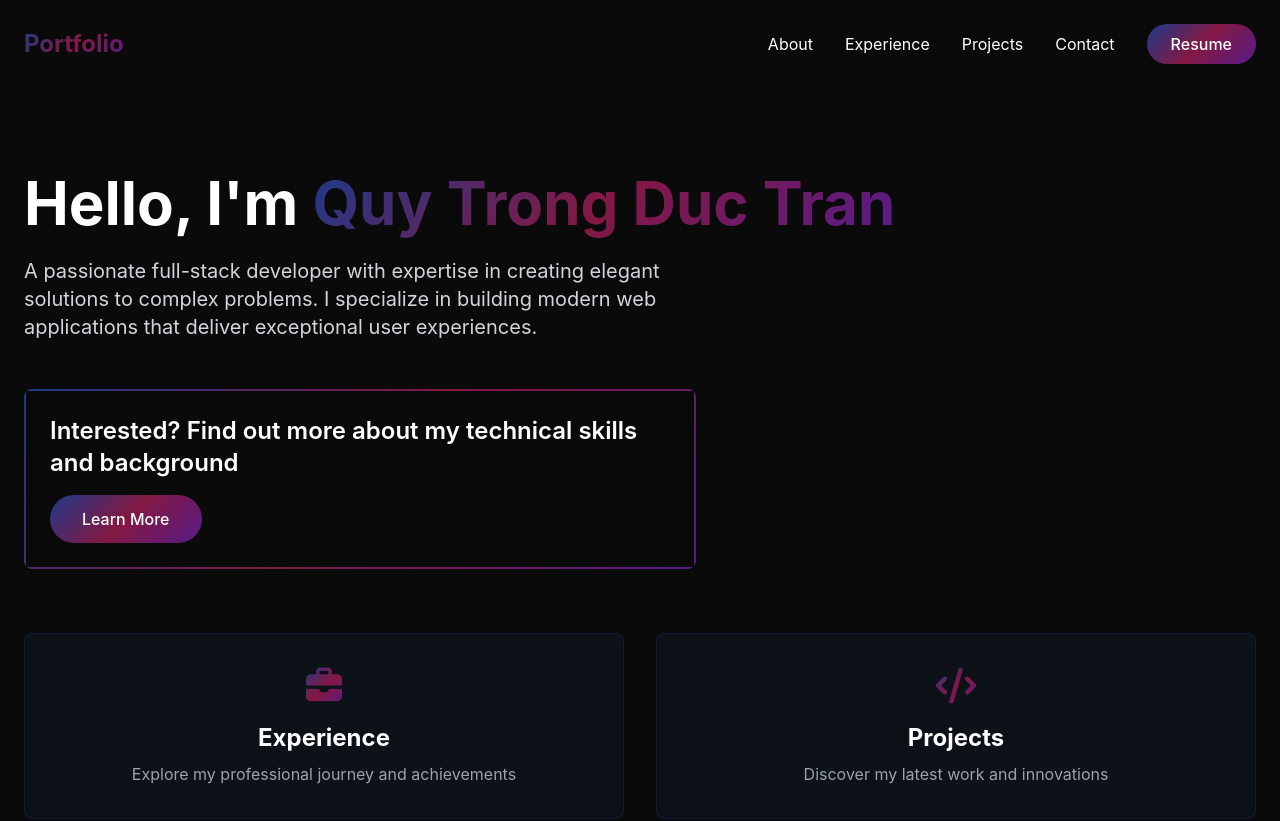
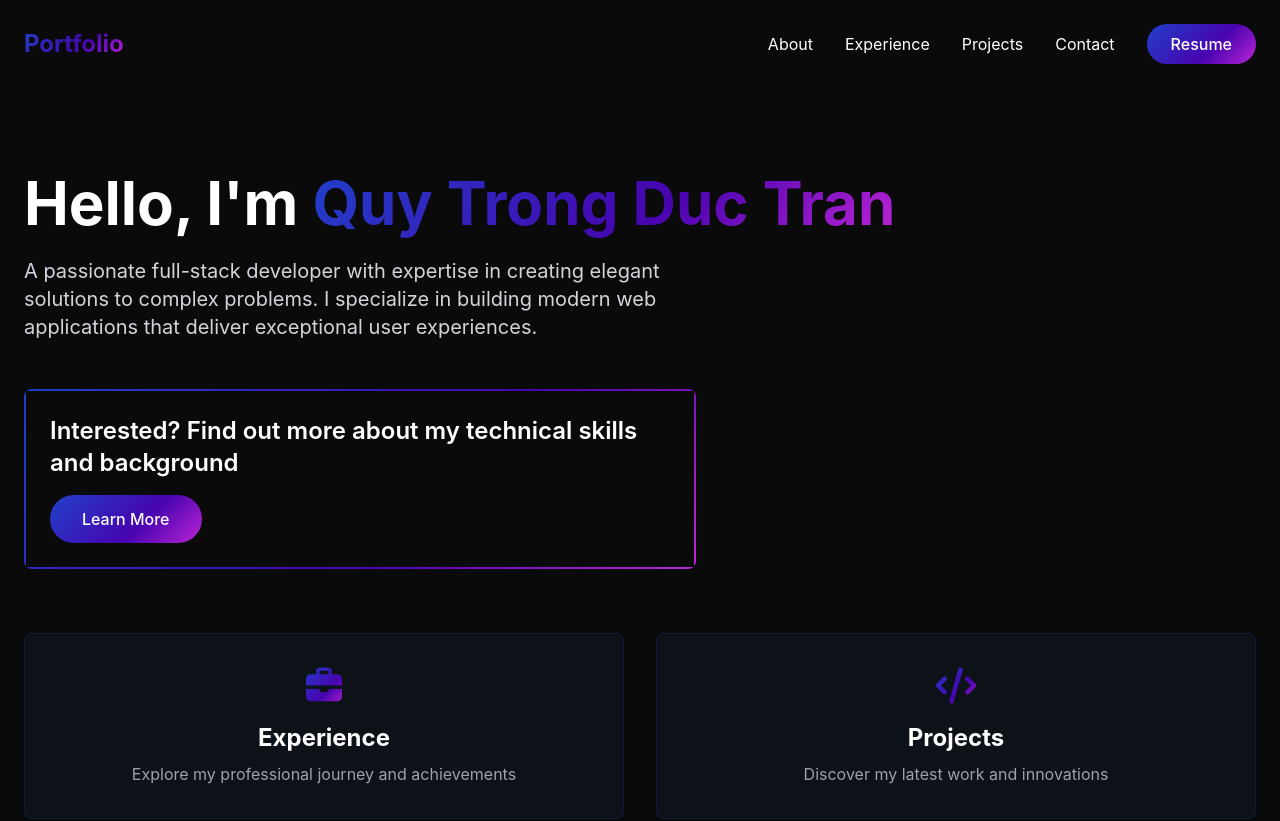
Before and after one commit to chimdienn/duccu-portfolio, a React (Vite) app in the folder client/: page / in a window 1280 px wide. Shown: the top 821 px of the page. Built offline with nearby package versions, Linux system fonts and the light colour scheme.

Commit message:
adjusted radient color

```diff
--- a/client/src/index.css
+++ b/client/src/index.css
@@ -18,19 +18,19 @@ body {
 }
 
 .gradient-text {
-  background: linear-gradient(135deg, #1e3a8a 0%, #831843 50%, #581c87 100%);
+  background: linear-gradient(135deg, #2040ca 0%, #4704af 60%, #bc24d6 100%);
   -webkit-background-clip: text;
   -webkit-text-fill-color: transparent;
   background-clip: text;
 }
 
 .gradient-bg {
-  background: linear-gradient(135deg, #1e3a8a 0%, #831843 50%, #581c87 100%);
+  background: linear-gradient(135deg, #2040ca 0%, #4704af 60%, #bc24d6 100%);
 }
 
 .gradient-border {
   position: relative;
-  background: linear-gradient(135deg, #1e3a8a 0%, #831843 50%, #581c87 100%);
+  background: linear-gradient(135deg, #2040ca 0%, #4704af 60%, #bc24d6 100%);
   padding: 2px;
 }
 
```
Also changed, not shown: client/src/components/NavBar.jsx (added).
